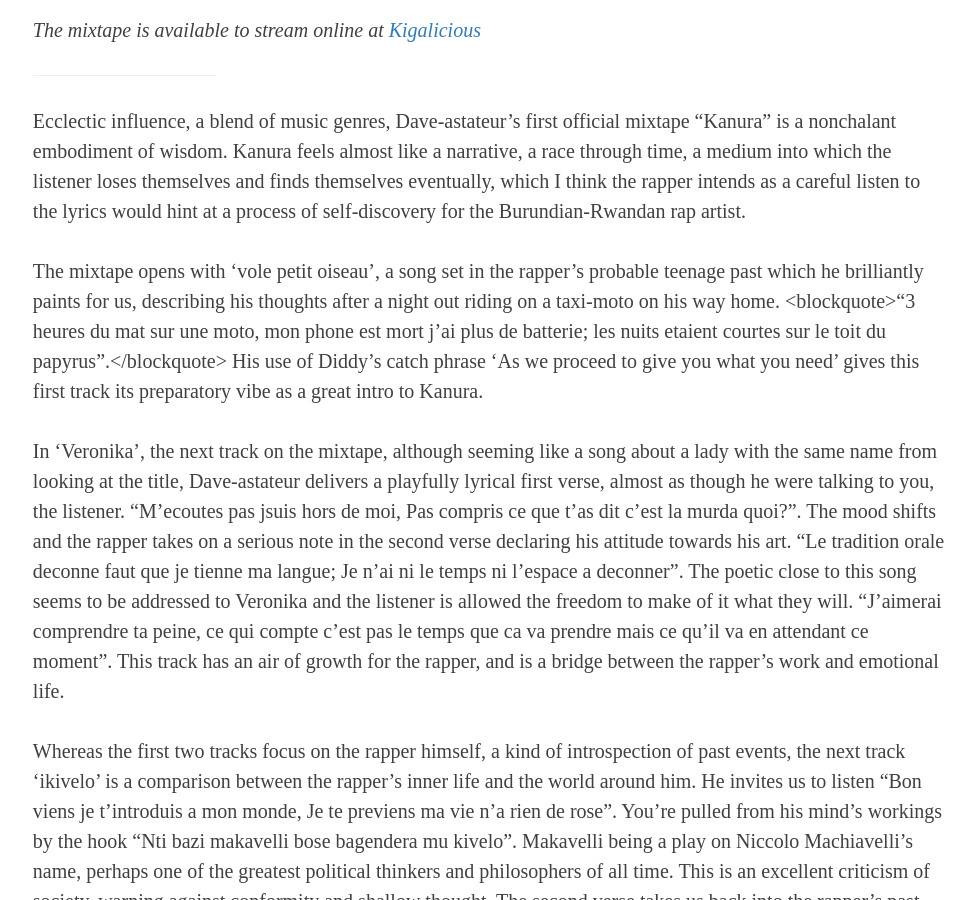
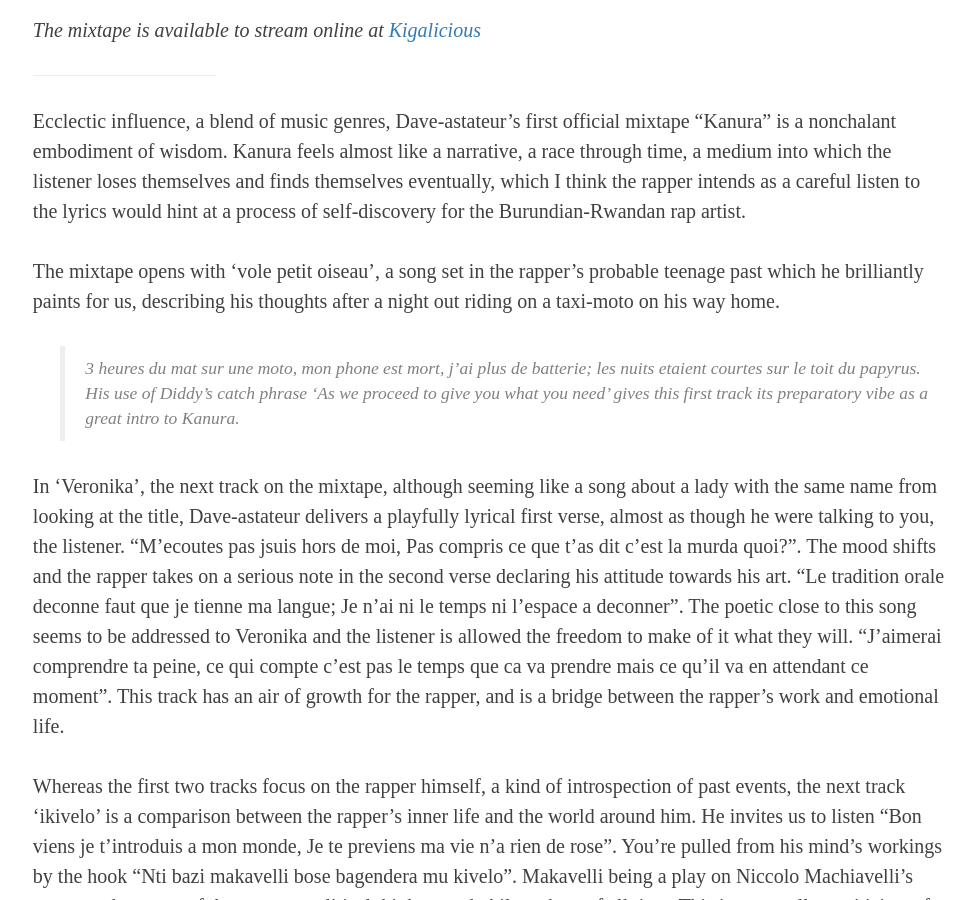
Before and after one commit to mgomes16/mutsinzi.github.io, a Jekyll site: the page built from _posts/music-reviews/2016-05-13-kanura.md, in a window 1280 px wide and 900 px high, scrolled down 812 px. Shown: the whole window, without its empty margins (253-1228 px from the left). Built offline with Jekyll 4.4.1, drawn with Linux system fonts in a browser that asks for light colours.

Commit message:
config.yml edits

```diff
--- a/_config.yml
+++ b/_config.yml
@@ -1,3 +1,7 @@
 markdown: kramdown
+kramdown:
+  input: GFM # Enable GitHub Flavored Markdown (fenced code blocks)
+  hard_wrap: false
+highlighter: rouge
 exclude: ['README.md']
 url: https://mutsinzi.github.io
--- a/_posts/music-reviews/2016-05-13-kanura.md
+++ b/_posts/music-reviews/2016-05-13-kanura.md
@@ -31,8 +31,8 @@
 
 The mixtape opens with 'vole petit oiseau', a song set in the
 rapper's probable teenage past which he brilliantly paints for us, describing his
-thoughts after a night out riding on a taxi-moto on his way home. <blockquote>"3 heures du mat sur une moto, mon phone est mort
-j'ai plus de batterie; les nuits etaient courtes sur le toit du papyrus".</blockquote>
+thoughts after a night out riding on a taxi-moto on his way home.
+> 3 heures du mat sur une moto, mon phone est mort, j'ai plus de batterie; les nuits etaient courtes sur le toit du papyrus.
 His use of Diddy's catch phrase 'As we proceed to give you what you need' gives this first track its preparatory
 vibe as a great intro to Kanura.
 
```
Also changed, not shown: 3 other files.
